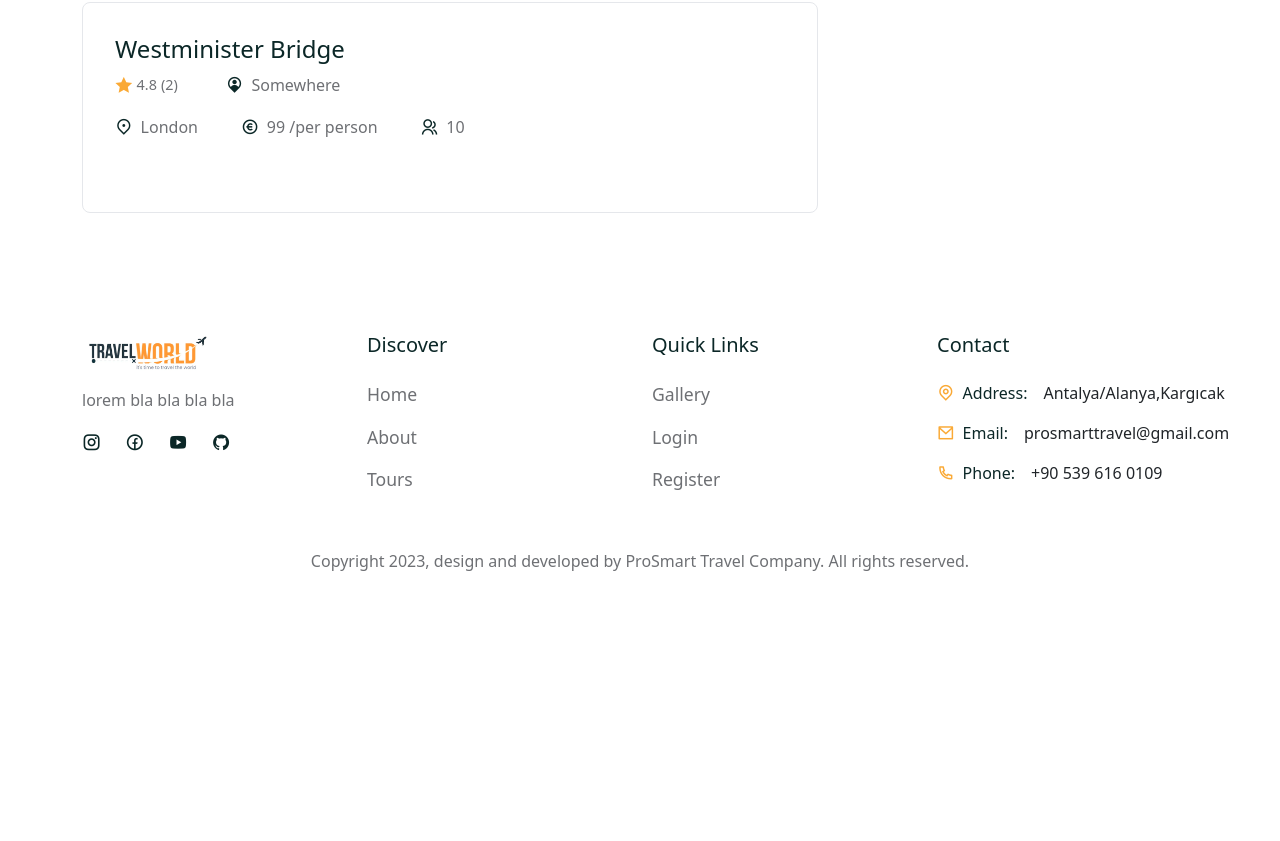
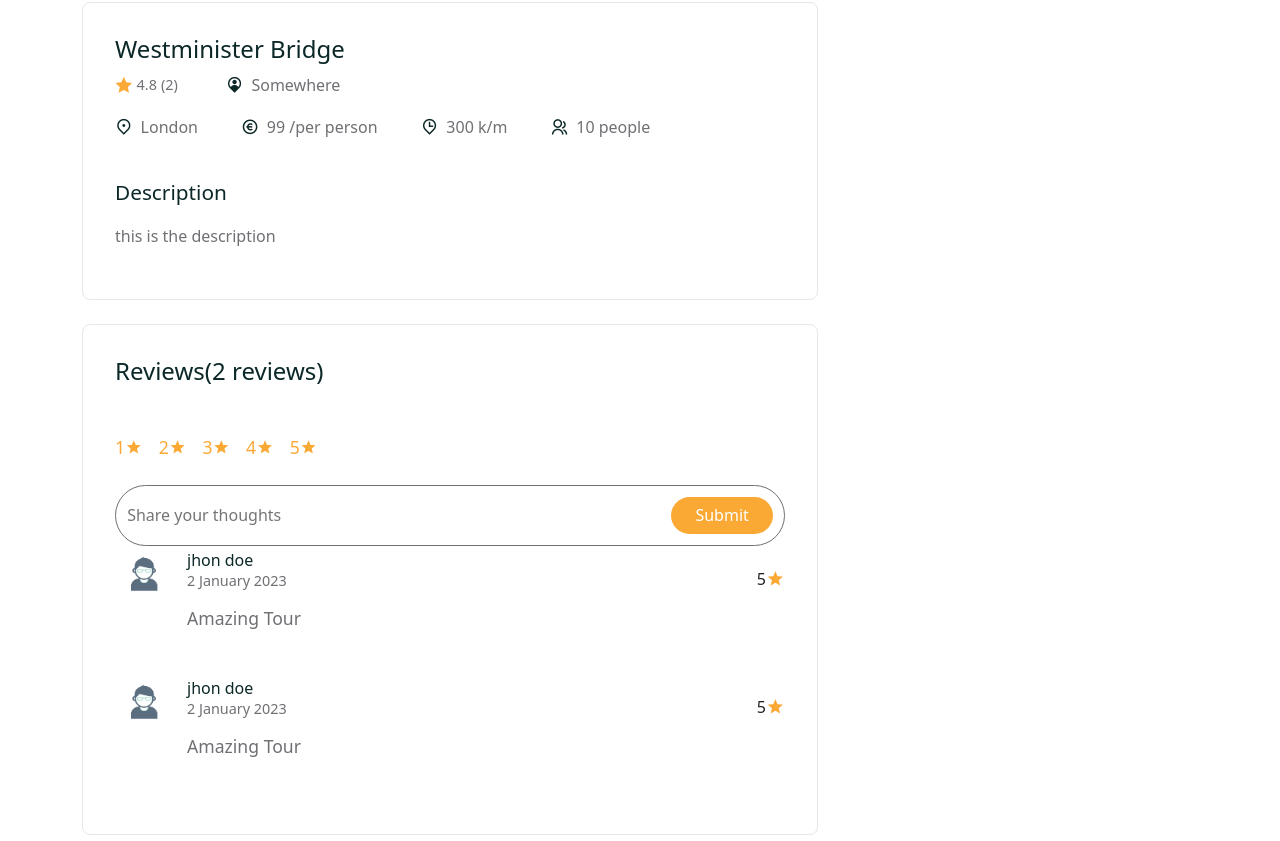
Before and after one commit to niushamjd/pronew, a React (Create React App) app in the folder frontend/: page /tours/01 in a window 1280 px wide. Shown: the part 659-1500 px from the top of the page. Before the commit the page ends 1278 px from the top, so only its background shows below. Built offline with nearby package versions, Linux system fonts and the light colour scheme; a web font is replaced by a local one.

Commit message:
feat:footer and tours detail added

```diff
--- /dev/null
+++ b/frontend/src/components/Booking/Booking.jsx
@@ -0,0 +1,21 @@
+import React from "react";
+import "./booking.css";
+import { Form, FormGroup, ListGroup, ListGroupItem, Button } from "reactstrap";
+const Booking = ({ tour, avgRating }) => {
+  const { price, reviews } = tour;
+  return (
+    <div className="booking">
+      <div className="booking__top d-flex align-items-center justify-content-between">
+        <h3>
+          ${price} <span>/per person</span>
+        </h3>
+        <span className="tour__rating d-flex align-items-center gap-1 ">
+          <i class="ri-star-fill"></i>
+          {avgRating === 0 ? null : avgRating}({reviews?.length})
+        </span>
+      </div>
+    </div>
+  );
+};
+
+export default Booking;
--- a/frontend/src/pages/TourDetails.jsx
+++ b/frontend/src/pages/TourDetails.jsx
@@ -1,12 +1,16 @@
-import React from "react";
+import React, { useRef, useState } from "react";
 import "../styles/tour-details.css";
 import { Container, Row, Col, Form, ListGroup } from "reactstrap";
 import { useParams } from "react-router-dom";
 import tourData from "../assets/data/tours";
 import calculateAvgRating from "../utils/avgRating";
+import avatar from "../assets/images/avatar.jpg";
+import Booking from "../components/Booking/Booking";
 
 const TourDetails = () => {
   const { id } = useParams();
+  const reviewMsgRef = useRef("");
+  const [tourRating, setTourRating] = useState(null);
 
   const tour = tourData.find((tour) => tour.id === id);
 
@@ -23,6 +27,18 @@
   } = tour;
 
   const { totalRating, avgRating } = calculateAvgRating(reviews);
+
+  const options = { day: "numeric", month: "long", year: "numeric" };
+
+  // Submit request to the server
+  const submidHandler = e => {
+    e.preventDefault();
+    const reviewText = reviewMsgRef.current.value;
+
+
+  };
+
+
   return (
     <>
       <section>
@@ -39,7 +55,7 @@
                         class="ri-star-fill"
                         style={{ color: "var(--secondary-color)" }}
                       ></i>{" "}
-                      {calculateAvgRating === 0 ? null : avgRating}
+                      {avgRating === 0 ? null : avgRating}
                       {totalRating === 0 ? (
                         "Not rated"
                       ) : (
@@ -56,14 +72,83 @@
                       <i class="ri-map-pin-2-line"></i> {city}
                     </span>
                     <span>
-                      <i class="ri-money-euro-circle-line"></i> {price} /per person
+                      <i class="ri-money-euro-circle-line"></i> {price} /per
+                      person
                     </span>
                     <span>
-                      <i class="ri-group-line"></i> {maxGroupSize}
+                      <i class="ri-map-pin-time-line"></i> {distance} k/m
+                    </span>
+                    <span>
+                      <i class="ri-group-line"></i> {maxGroupSize} people
                     </span>
                   </div>
+                  <h5>Description</h5>
+                  <p>{desc}</p>
                 </div>
+                {/*==================== Tour Reviews ====================*/}
+                <div className="tour__reviews mt-4">
+                  <h4>Reviews({reviews?.length} reviews)</h4>
+                  <Form onSubmit={submidHandler}>
+                    <div className="d-flex align-items-center gap-3 mb-4 rating__group">
+                      <span onClick={() => setTourRating(1)}>
+                        1<i class="ri-star-s-fill"></i>
+                      </span>
+                      <span onClick={() => setTourRating(2)}>
+                        2<i class="ri-star-s-fill"></i>
+                      </span>
+                      <span onClick={() => setTourRating(3)}>
+                        3<i class="ri-star-s-fill"></i>
+                      </span>
+                      <span onClick={() => setTourRating(4)}>
+                        4<i class="ri-star-s-fill"></i>
+                      </span>
+                      <span onClick={() => setTourRating(5)}>
+                        5<i class="ri-star-s-fill"></i>
+                      </span>
+                    </div>
+                    <div className="review__input">
+                      <input
+                        type="text"
+                        ref={reviewMsgRef}
+                        placeholder="Share your thoughts"
+                        required
+                      />
+                      <button className="btn primary__btn text-white">
+                        Submit
+                      </button>
+                    </div>
+                  </Form>
+
+                  <ListGroup className="user__reviews">
+                    {reviews?.map((review) => (
+                      <div className="review__item">
+                        <img src={avatar} alt="user-img" />
+                        <div className="w-100">
+                          <div className="d-flex align-items-center justify-content-between">
+                            <div>
+                              <h5>{review.name}</h5>
+                              <p>
+                                {new Date("01-02-2023").toLocaleDateString(
+                                  "en-GB",
+                                  options
+                                )}
+                              </p>
+                            </div>
+                            <span className="d-flex align-items-center">
+                              5<i class="ri-star-s-fill"></i>
+                            </span>
+                          </div>
+                          <h6>Amazing Tour</h6>
+                        </div>
+                      </div>
+                    ))}
+                  </ListGroup>
+                </div>
+                {/*======== Tour reviews end======*/}
               </div>
+            </Col>
+            <Col lg='4'>
+              <Booking tour={tour} avgRating={avgRating}/>
             </Col>
           </Row>
         </Container>
--- a/frontend/src/styles/tour-details.css
+++ b/frontend/src/styles/tour-details.css
@@ -4,7 +4,8 @@
     border-radius: 0.5rem;
     margin-bottom: 2.5rem;
 }
-.tour__info{
+.tour__info,
+.tour__reviews{
     border-radius: .5rem;
     border: 1px solid rgb(229,231,235);
     padding: 2rem;
@@ -31,3 +32,76 @@
     margin-top: 1rem;
     margin-bottom: 2.5rem;
 }
+.tour__info h5{
+    margin-bottom: 1rem;
+    font-size: 1.3rem;
+}
+.tour__info p{
+    font-size: 1rem;
+    color: var(--text-color);
+    line-height: 30px;
+}
+
+.rating__group span{
+    font-size: 1.1rem;
+    display: flex;
+    align-items: center;
+    color: var(--secondary-color);
+    cursor: pointer;
+}
+
+.tour__reviews h4{
+    margin-bottom: 3rem;
+}
+.review__input{
+    display: flex;
+    align-items: center;
+    justify-content: space-between;
+    width: 100%;
+    padding: 0.7rem;
+    border-radius: 2rem;
+    border: 1px solid var(--text-color);
+}
+.review__input input{
+    width: 100%;
+    padding: 0.5reö;
+    border: none;
+}
+.review__input input:focus{
+    outline: none;
+}
+.review__item{
+    display: flex;
+    align-items: center;
+    column-gap: 1rem;
+    margin-bottom: 2rem;
+}
+
+.review__item img{
+    width: 3.5rem;
+    height: 3.5rem;
+    border-radius: 50px;
+    object-fit: cover;
+}
+.user__reviews{
+    margin-top: 2.rem;
+}
+.review__item h5{
+    font-size: 1rem;
+    margin-bottom: 0;
+}
+.review__item p{
+    font-size: .9rem;
+    color: var(--text-color);
+}
+.review__item h6{
+    font-size: 1.1rem;
+    color: var(--text-color);
+}
+.review__item span i{
+    color: var(--secondary-color);
+    font-size: 1.2rem;
+}
+.review__item span{
+    font-weight: 500;
+}
```
Also changed, not shown: frontend/src/components/Booking/booking.css (added).
